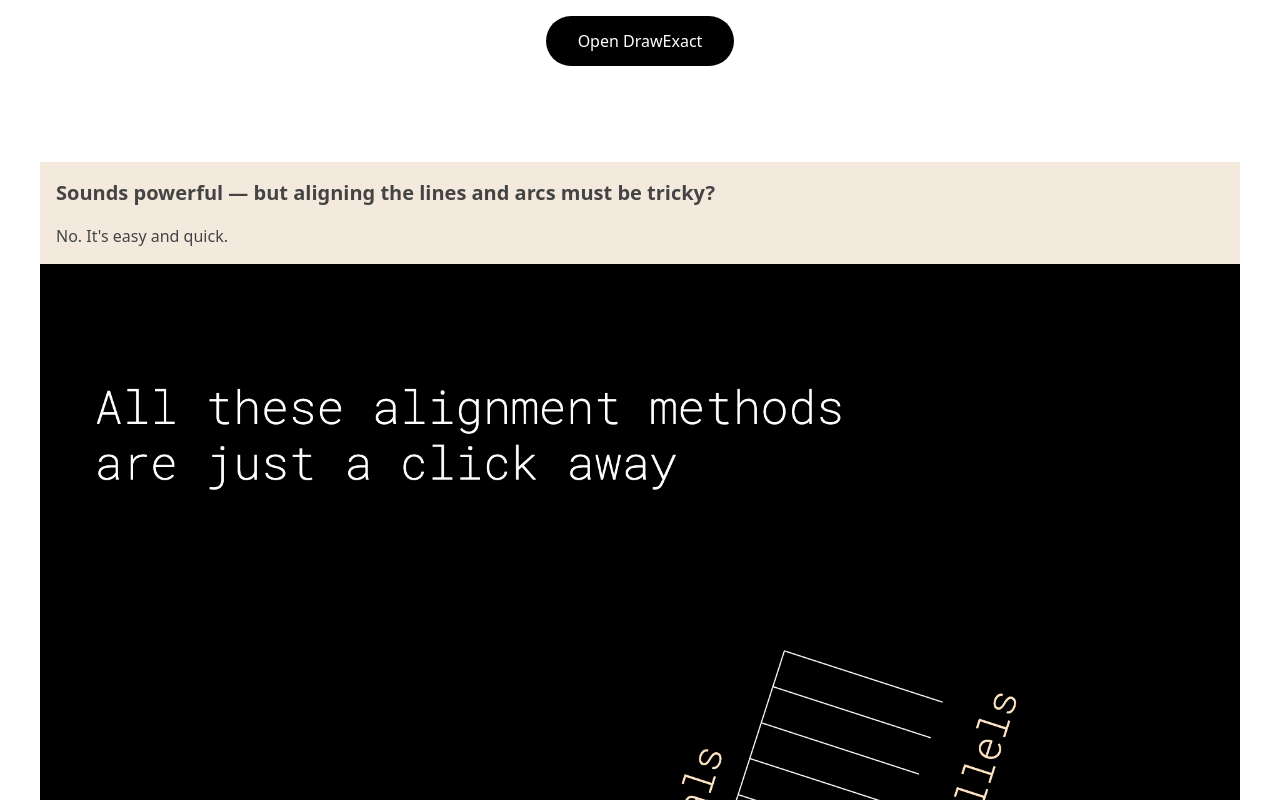
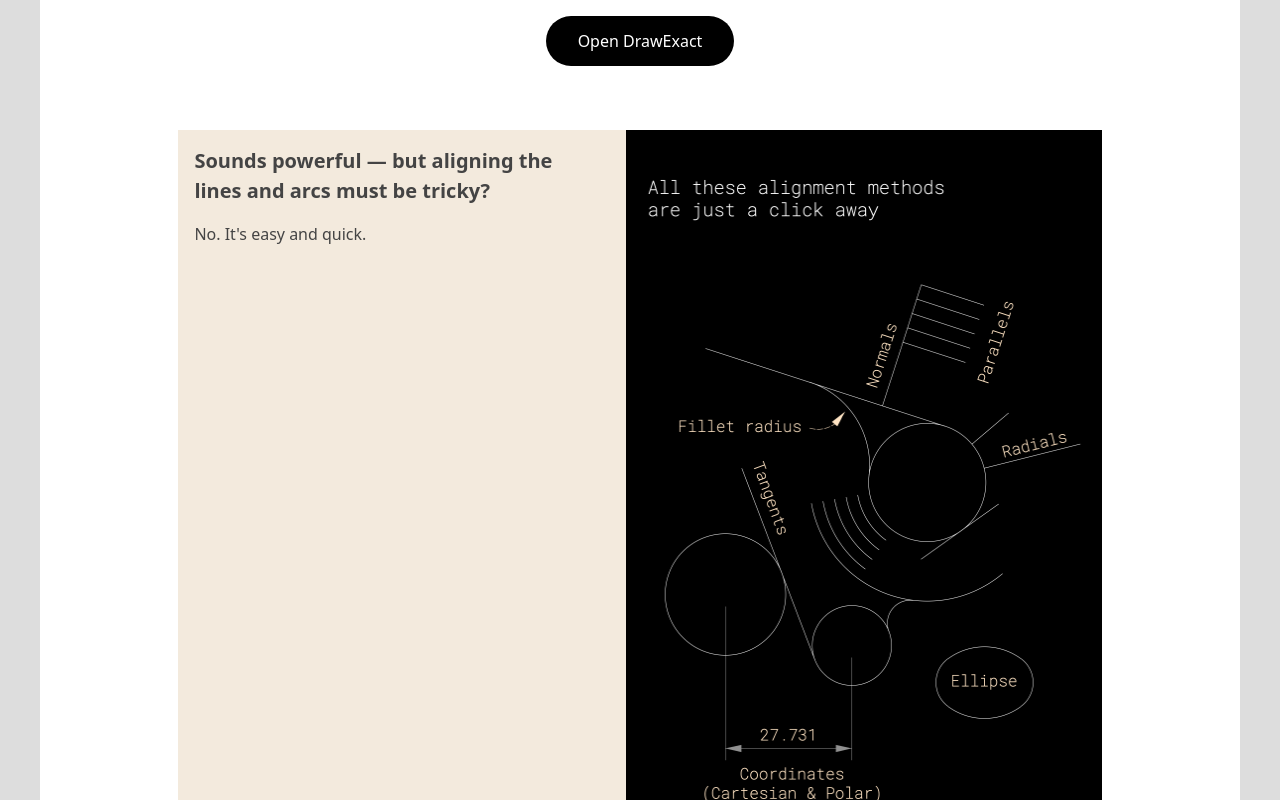
Before and after one commit to peterhoward42/dxact-web, a Svelte app: page / in a window 1280 px wide. Shown: the part 1000-1800 px from the top of the page. Built offline with nearby package versions, Linux system fonts and the light colour scheme.

Commit message:
Put in image height control for alignment panel on desky

```diff
--- a/src/App.svelte
+++ b/src/App.svelte
@@ -24,7 +24,6 @@
     });
 </script>
 
-<div class="screen">
 <!-- At the moment we use the mobile layout also for tablets.  -->
 {#if responsiveMeta.deviceFormFactor == "mobile" || responsiveMeta.deviceFormFactor == "tablet"}
     <div class="mobilelayout qcol">
@@ -42,9 +41,10 @@
     </div>
 {/if}
 {#if responsiveMeta.deviceFormFactor == "desktop"}
+    <div class="screen">
         <div class="deskylayout qcol">
             <AboveFoldDesktop />
-            <Construction />
+            <Construction sideBySide={true} />
 
             <WhatIs />
             <RowOfPanelsForDesktop bgAlt={true}>
@@ -56,17 +56,17 @@
 
             <PowerPoint2 />
 
-
             <RowOfPanelsForDesktop>
                 <ExpandedPreserveFlow></ExpandedPreserveFlow>
             </RowOfPanelsForDesktop>
             <FooterSection />
         </div>
+    </div>
 {/if}
-</div>
 
 <style>
     .screen {
+        background-color: #ddd;
         padding-left: 0.5rem;
         padding-right: 0.5rem;
     }
@@ -78,6 +78,7 @@
     }
     .deskylayout {
         max-width: 1200px;
+        background-color: white;
         margin-left: auto;
         margin-right: auto;
         gap: 4rem;
--- a/src/components/Construction.svelte
+++ b/src/components/Construction.svelte
@@ -1,28 +1,78 @@
 <script>
+    // @ts-nocheck
+
     import { responsiveImage } from "../services/responsive.svelte";
     let { sideBySide = false } = $props();
 </script>
 
-<div class="construction {sideBySide ? 'qrow' : 'qcol'} ">
-    <div class="words qcol {sideBySide ? '' : 'qbg-alt'}">
+{#if sideBySide}
+    <div class="side-by-side qbg-alt qrow">
+        <div class="side-words qcol">
             <div class="qhead">
-            Sounds powerful — but aligning the lines and arcs must be tricky?
+                Sounds powerful — but aligning the lines and arcs must be
+                tricky?
             </div>
             <span>No. It's easy and quick.</span>
         </div>
+        <div class="image-wrapper-horiz">
             <img
-        class={sideBySide ? "qside-by-side-img" : "qabove-below-img"}
                 src={responsiveImage("language")}
                 alt=""
+                class="image-constraints-horiz"
             />
         </div>
+    </div>
+{:else}
+    <div class="above-and-below qbg-alt qcol}">
+        <div class="above-words qcol">
+            <div class="qhead">
+                Sounds powerful — but aligning the lines and arcs must be
+                tricky?
+            </div>
+            <span>No. It's easy and quick.</span>
+        </div>
+        <div class="image-wrapper-vert">
+            <img
+                src={responsiveImage("language")}
+                alt=""
+                width="100%"
+                object-fit="cover"
+            />
+        </div>
+    </div>{/if}
 
 <style>
-    .construction {
-        padding-top: 2rem;
+    .above-and-below {
+        width: 100%;
+    }
+    .side-by-side {
+        margin: auto;
+    }
+
+    .image-wrapper-vert {
+        aspect-ratio: 0.66;
+    }
+
+    .image-wrapper-horiz {
+        height: 90vh;
+        aspect-ratio: 0.66;
+        background-color: grey;
+    }
+
+    .image-constraints-horiz {
+        width: 100%;
+        height: 100%;
+    }
+
+    .side-words {
+        width: 25rem;
+        gap: 1rem;
+        padding-left: 1rem;
+        padding-right: 2rem;
+        padding-top: 1rem;
         padding-bottom: 1rem;
     }
-    .words {
+    .above-words {
         gap: 1rem;
         padding-left: 1rem;
         padding-right: 2rem;
--- a/src/components/carousel/intro/frames.svelte.js
+++ b/src/components/carousel/intro/frames.svelte.js
@@ -15,7 +15,7 @@
             subLabel:
                 "Lines, arcs, and text are the raw materials of every DrawExact drawing",
             imageSearchTerm: "justlines",
-            nextLabel: "A few examples"
+            nextLabel: "See a few examples"
         },
         {
             subLabel: "Example (1 of 5) — Traditional engineering drawings",
```
Lines whose indentation alone changed are shown as unchanged.
